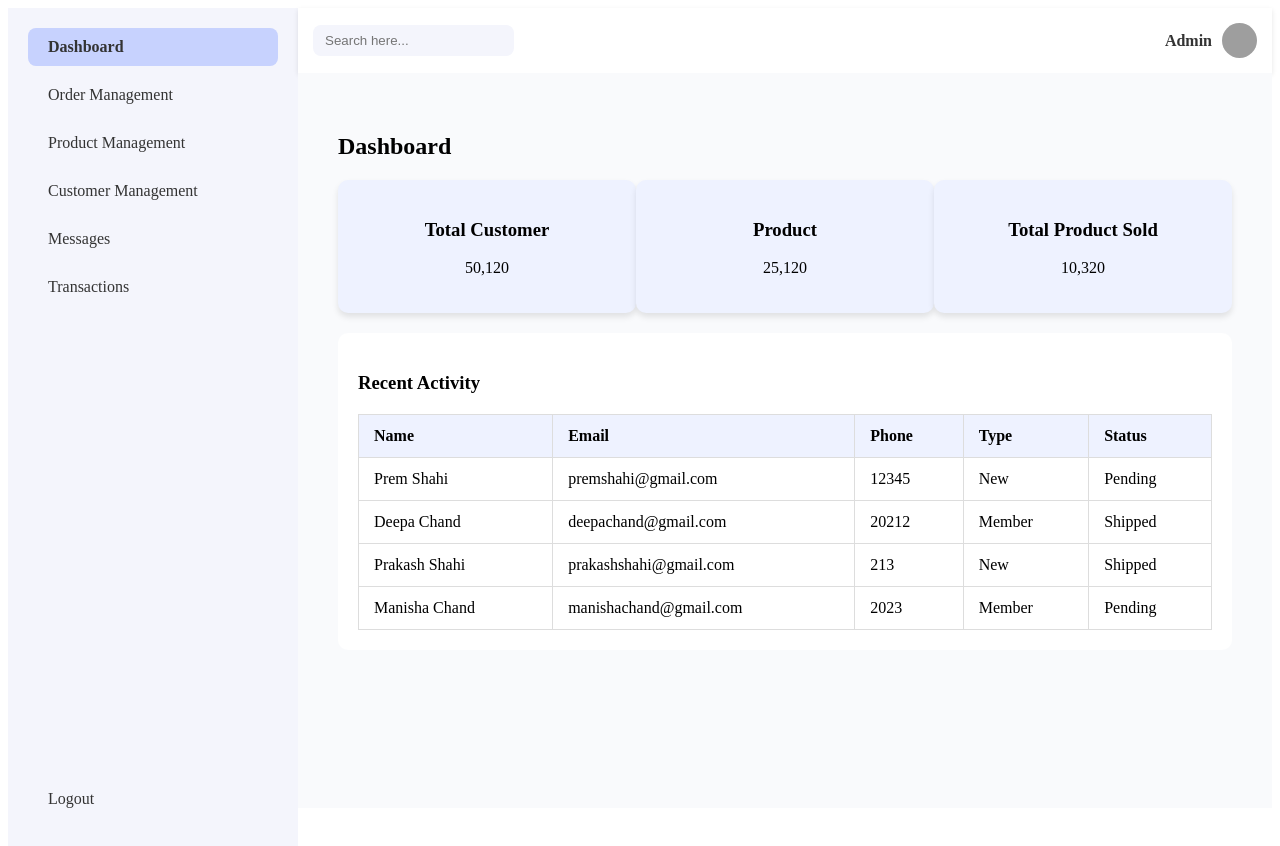
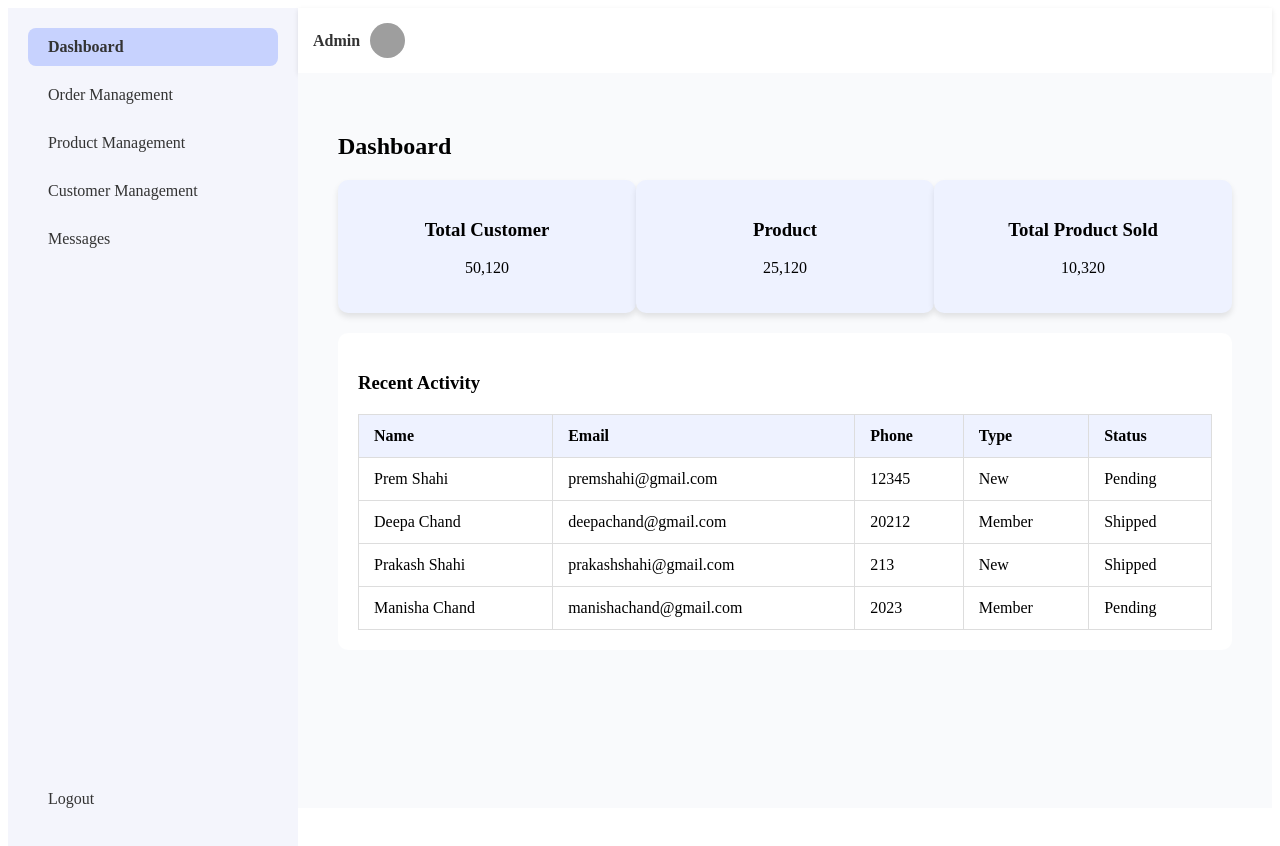
Before and after one commit to KritanShahi/FashionForge, a React (Create React App) app: page /admin in a window 1280 px wide. Built offline with nearby package versions, Linux system fonts and the light colour scheme; grey boxes are pictures that could not be loaded.

Commit message:
fix menu

```diff
--- a/src/component/AdminDashboard.jsx
+++ b/src/component/AdminDashboard.jsx
@@ -14,7 +14,7 @@ const AdminDashboard = () => {
           <SidebarItem onClick={() => navigate('/admin/product')}>Product Management</SidebarItem>
           <SidebarItem onClick={() => navigate('/admin/customer')}>Customer Management</SidebarItem>
           <SidebarItem onClick={() => navigate('/admin/message')}>Messages</SidebarItem>
-          <SidebarItem onClick={() => console.log("Navigate to Share")}>Transactions</SidebarItem>
+          {/* <SidebarItem onClick={() => console.log("Navigate to transaction")}>Transactions</SidebarItem> */}
         </SidebarMenu>
         <SidebarFooter>
 
@@ -24,7 +24,7 @@ const AdminDashboard = () => {
 
       <Content>
         <TopNavBar>
-          <SearchBar placeholder="Search here..." />
+          {/* <SearchBar placeholder="Search here..." /> */}
           <Profile>
             <ProfileName>Admin</ProfileName>
             <ProfileImage src="https://tse4.mm.bing.net/th?id=OIG3.9vucNfp64foDhbSJD8nT&pid=ImgGn" alt="Profile" />
@@ -104,13 +104,13 @@ const TopNavBar = styled.div`
   box-shadow: 0 2px 5px rgba(0, 0, 0, 0.1);
 `;
 
-const SearchBar = styled.input`
-  padding: 8px 12px;
-  border: none;
-  border-radius: 8px;
-  background-color: #f4f5fc;
-  outline: none;
-`;
+// const SearchBar = styled.input`
+//   padding: 8px 12px;
+//   border: none;
+//   border-radius: 8px;
+//   background-color: #f4f5fc;
+//   outline: none;
+// `;
 
 const Profile = styled.div`
   display: flex;
```
